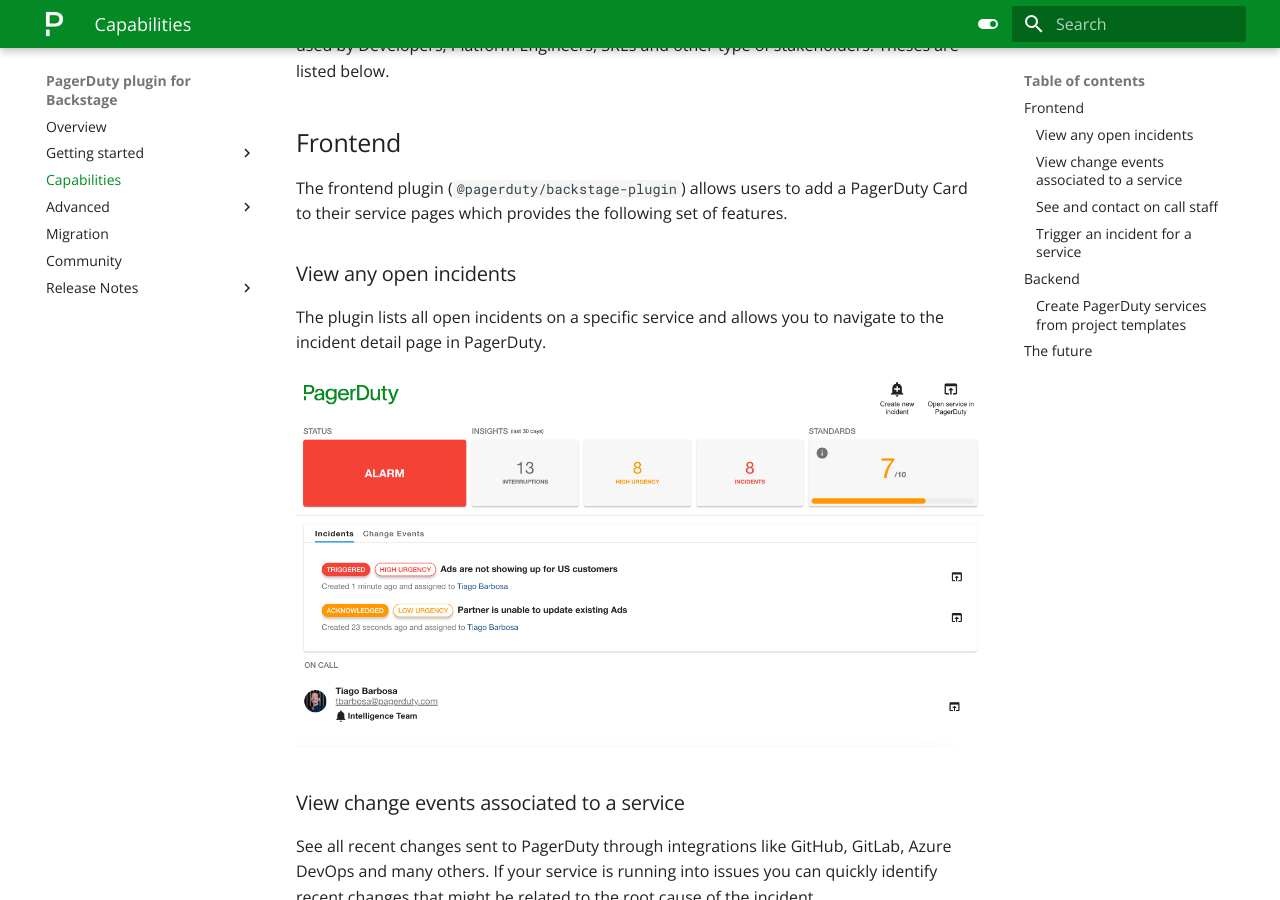
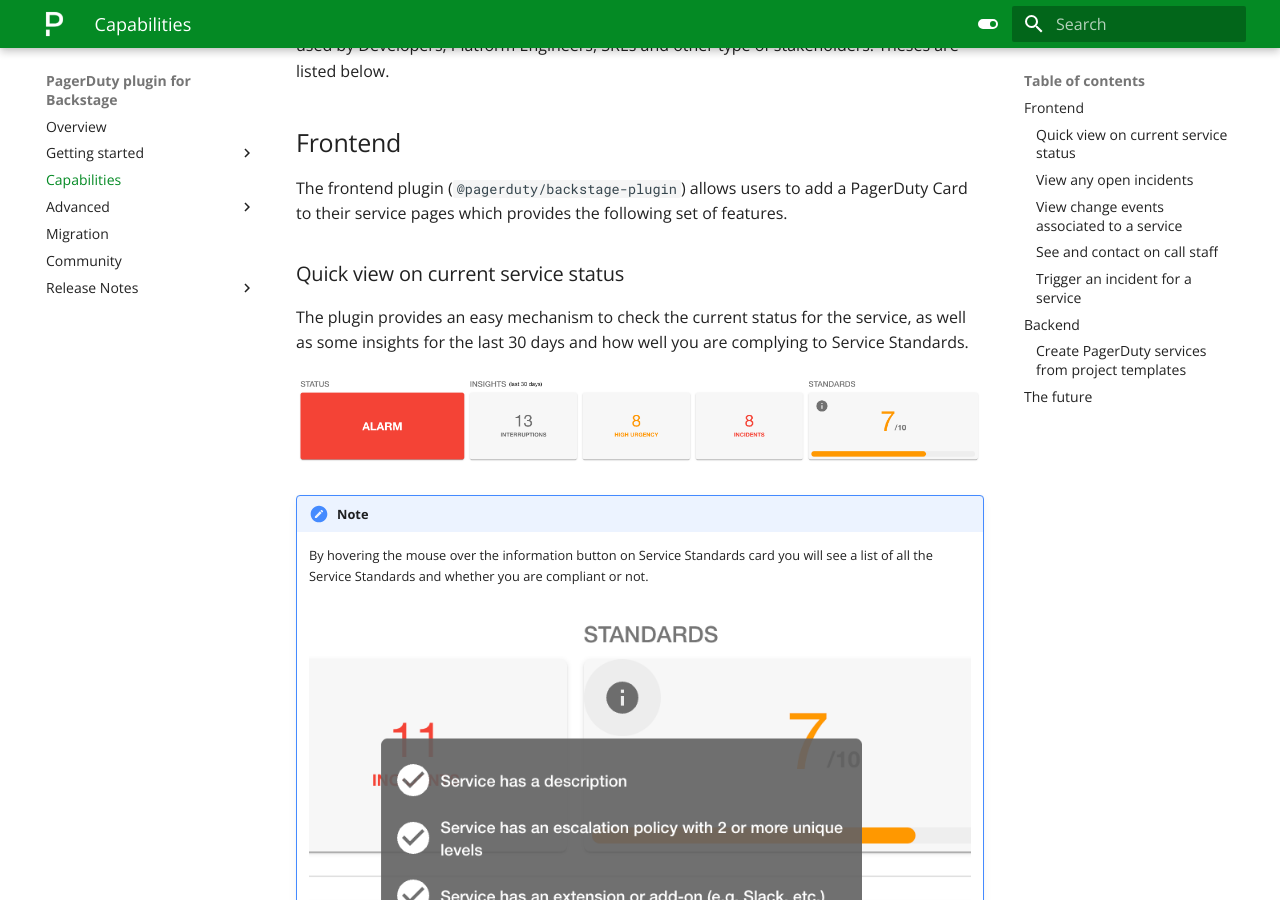
Before and after one commit to PagerDuty/backstage-plugin-docs, an MkDocs documentation site: the page built from docs/capabilities.md, in a window 1280 px wide and 900 px high, scrolled down 315 px. Built offline with MkDocs 1.6.1 and Material for MkDocs 9.7.7, drawn with Linux system fonts in a browser that asks for light colours.

Commit message:
docs: adding new capabilities
Signed-off-by: Tiago Barbosa <tbarbos@hotmail.com>

```diff
--- a/docs/capabilities.md
+++ b/docs/capabilities.md
@@ -7,6 +7,19 @@
 ## Frontend
 
 The frontend plugin (`@pagerduty/backstage-plugin`) allows users to add a PagerDuty Card to their service pages which provides the following set of features.
+
+### Quick view on current service status
+
+The plugin provides an easy mechanism to check the current status for the service, as well as some insights for the last 30 days and how well you are complying to Service Standards.
+
+![service-insights](images/service-insights.png)
+
+!!! note
+    By hovering the mouse over the information button on Service Standards card you will see a list of all the Service Standards and whether you are compliant or not.
+
+    ![service-standards-list](images/service-standards-list.png)
+
+
 
 ### View any open incidents
 
```
Also changed, not shown: docs/images/change-events-forbidden.png, docs/images/list-incidents.png, docs/images/service-insights.png (added), docs/images/service-standards-list.png (added), docs/images/view-oncall-engineers.png, docs/images/view-recent-changes.png.
